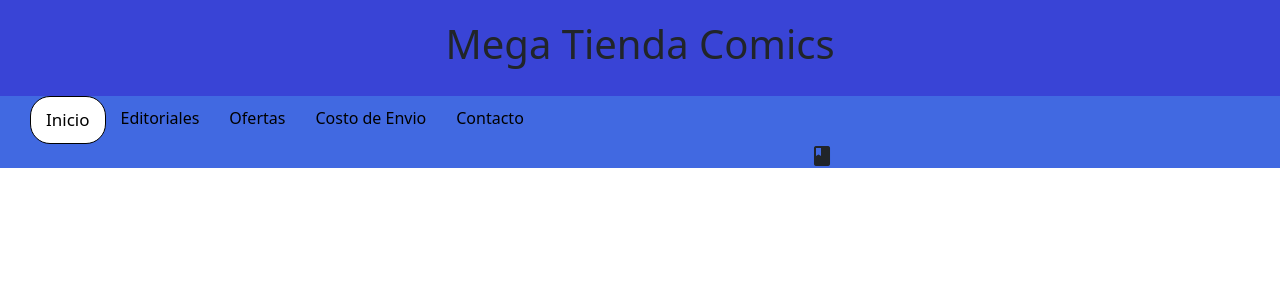
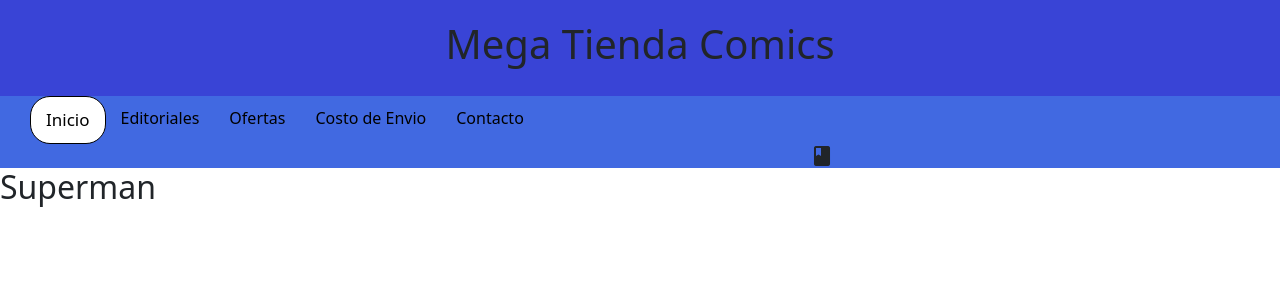
Before and after one commit to GonzaloNasello/DesafiosRJS, a React (Create React App) app: page / in a window 1280 px wide. Shown: the top 300 px of the page. Built offline with nearby package versions, Linux system fonts and the light colour scheme.

Commit message:
Correccion Desafio 2

```diff
--- a/src/App.js
+++ b/src/App.js
@@ -1,11 +1,14 @@
+import ItemListContainer from "./components/ItemListContainer";
 import NavBar from "./components/NavBar";
 
-const secciones = ["Editoriales", "Ofertas", "Costo de Envio", "Contacto"]
+const secciones = ["Editoriales", "Ofertas", "Costo de Envio", "Contacto"];
+const greeting = "Superman";
 
 const App = () => {
     return (
         <>
             <NavBar secciones={secciones}/>
+            <ItemListContainer greeting={greeting}/>
         </>
     )
 }
--- /dev/null
+++ b/src/components/CarWidget.js
@@ -0,0 +1,7 @@
+const CarWidget = () => {
+    return (
+            <span class="material-icons" id="icono"> book </span>
+    )
+}
+
+export default CarWidget;
--- /dev/null
+++ b/src/components/ItemListContainer.js
@@ -0,0 +1,7 @@
+const ItemListContainer = (props) => {
+    return (
+            <h2>{props.greeting}</h2>
+    )
+}
+
+export default ItemListContainer;
--- a/src/components/NavBar.js
+++ b/src/components/NavBar.js
@@ -1,3 +1,5 @@
+import CarWidget from "./CarWidget";
+
 const NavBar = (props) => {
     return (
         <header>
@@ -8,7 +10,7 @@ const NavBar = (props) => {
                 return <a key={indice} href={secciones} className="link">{secciones}</a>
             }
             )}
-            <span class="material-icons" id="icono"> book </span>
+            <CarWidget/>
             </nav>
         </header>
     )
```
